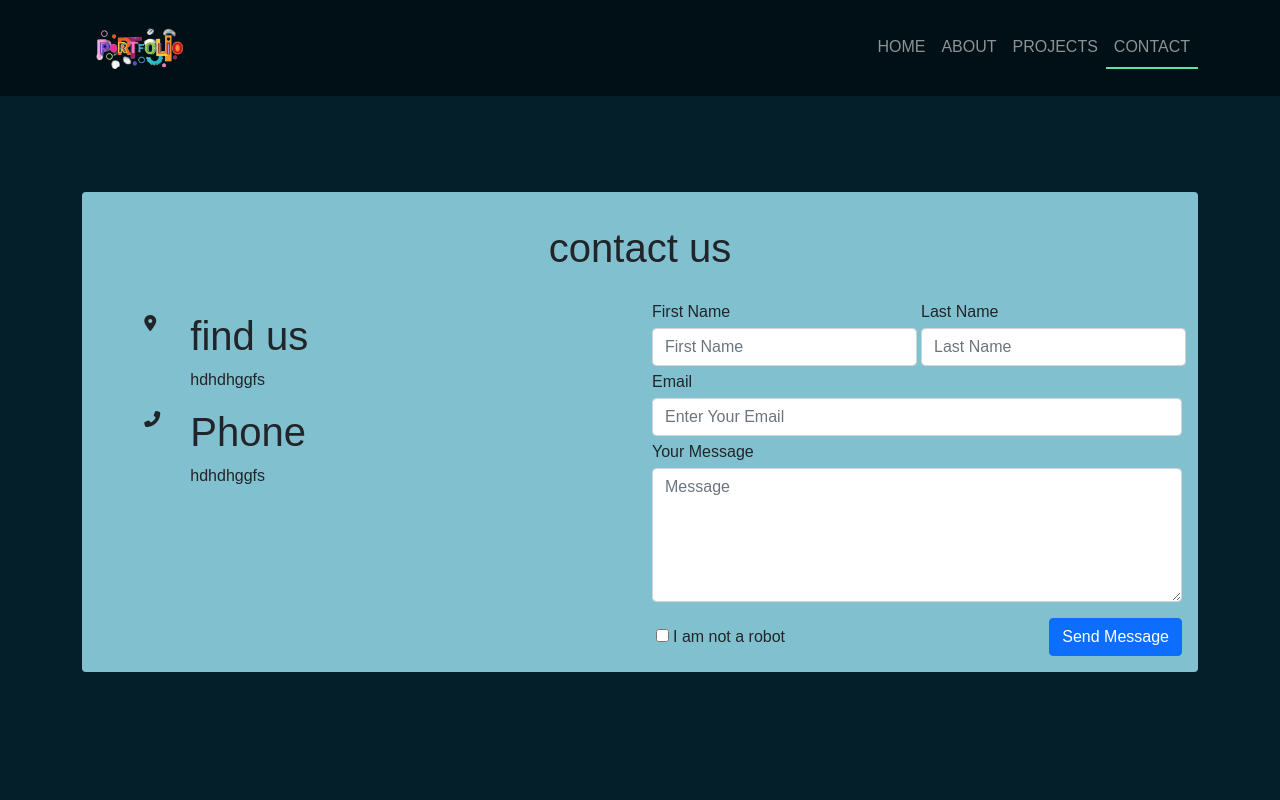
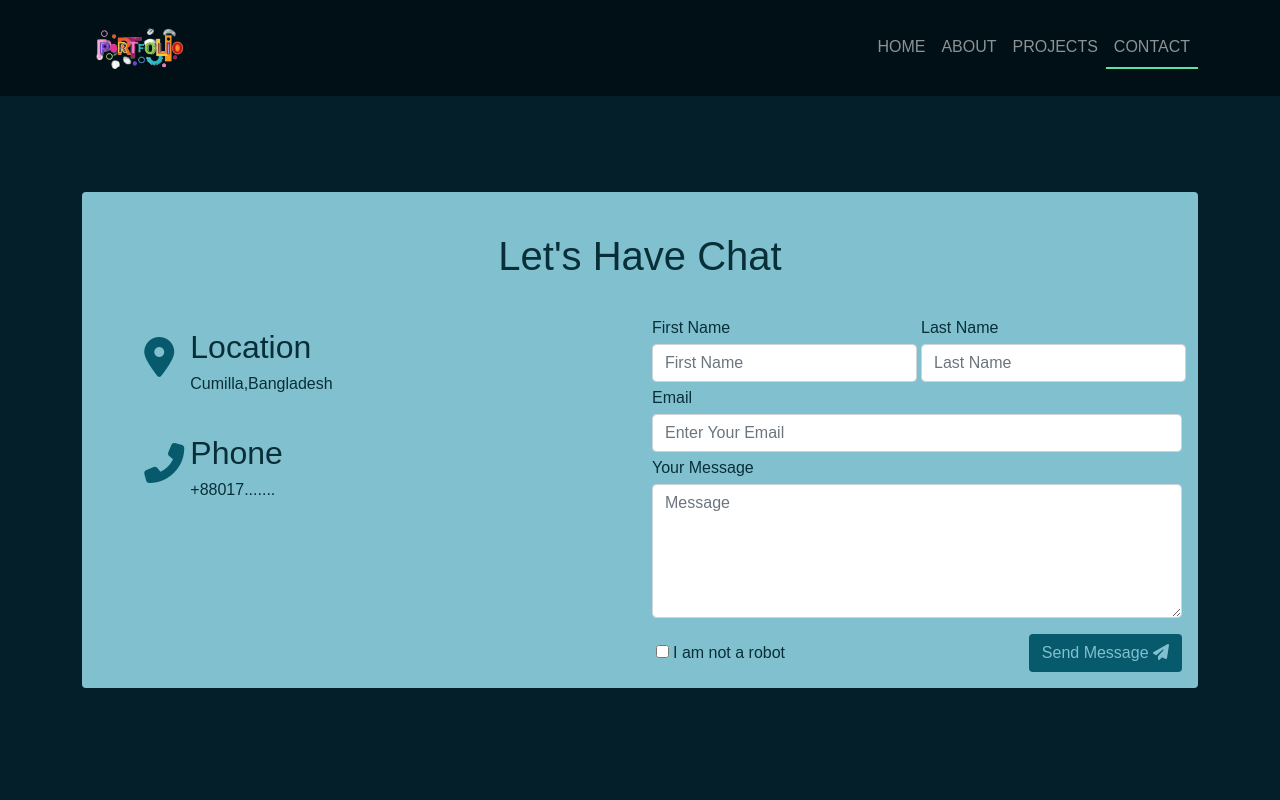
Before and after one commit to Tasnim63/portfolio, a React (Create React App) app: page /contact in a window 1280 px wide. Shown: the top 800 px of the page. Built offline with nearby package versions, Linux system fonts and the light colour scheme; a web font is replaced by a local one.

Commit message:
contact page added

```diff
--- a/src/pages/contact/Contact.jsx
+++ b/src/pages/contact/Contact.jsx
@@ -15,27 +15,29 @@ const Contact = () => {
         <div className="container py-5">
           <div className="card">
             <div className="card-body  py-3">
-              <h1 className=" text-center py-3">contact us</h1>
+              <h1 className=" text-center py-4">Let's Have Chat</h1>
               <div className="row">
                 <div className="col-lg-6 col-md-12 col-sm-12 col-12 ">
-                  <div className="row pt-3">
+                  <div className="row pt-3 pb-3">
                     <div className="col-lg-1 offset-1  col-md-2 col-sm-2  col-2">
-                   <span>
+                   <span className="form_icons">
                    <i class="fas fa-map-marker-alt"></i>
                    </span>
                     </div>
                     <div className="col-lg-10 col-md-9  col-sm-9 col-9">
-                      <h1>find us</h1>
-                      hdhdhggfs
+                      <h2> Location</h2>
+                     <h6>Cumilla,Bangladesh</h6>
                     </div>
                   </div>
-                  <div className="row pt-3">
+                  <div className="row pt-3 pb-2">
                     <div className="col-lg-1 offset-1  col-md-2 col-sm-2  col-2">
-                        <span><i class="fas fa-phone-alt"></i></span>
+                        <span className="form_icons"><i class="fas fa-phone-alt"></i></span>
                     </div>
                     <div className="col-lg-10 col-md-9  col-sm-9 col-9">
-                      <h1>Phone</h1>
-                      hdhdhggfs
+                      <h2>Phone</h2>
+                     <h6>
+                     +88017.......
+                     </h6>
                     </div>
                   </div>
                 </div>
@@ -72,7 +74,8 @@ const Contact = () => {
                        <input className="py-1 mx-1" type="checkbox"  name=" " id="" />
                         <label className="py-1"> I am not a robot</label>
                        </div>
-                        <button className="btn  btn-primary  outline-none blur-none">Send Message</button>
+                        <button className="btn btn_form   ">Send Message <span>
+                        <i class="fas fa-paper-plane"></i></span></button>
                       </div>
                   </form>
                 </div>
--- a/src/pages/contact/contact.css
+++ b/src/pages/contact/contact.css
@@ -1,4 +1,16 @@
-.card{
-    background:#80C0CF;
-
+.card {
+  background: #80c0cf;
+  color: #082f38;
 }
+.form_icons {
+  font-size: 40px;
+color: #075a6c;
+}
+.btn_form {
+  background: #075a6c;
+  color: #80c0cf;
+}
+.btn_form:hover {
+  background: #088caa;
+  color: #80c0cf;
+}
```
